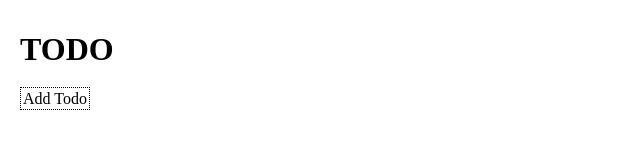
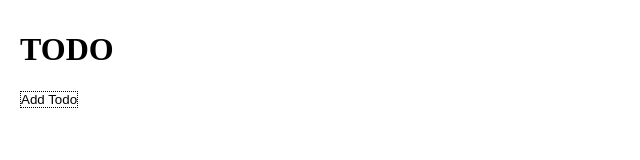
Before and after one commit to mooreolith/todo, a plain HTML site: page index.html in a window 1280 px wide. Shown: the full height of the page, 0-640 px from the left. Drawn offline with Linux system fonts and the light colour scheme.

Commit message:
Changed  #add-button froom anchor back to button, included styling to make it look like link.

```diff
--- a/index.css
+++ b/index.css
@@ -35,12 +35,18 @@ ul#todos {
   content: '  ';
 }
 
-a#add-button {
+button#add-button {
   padding: 2px;
   border: 1px dotted black;
+
+  background: none!important;
+  padding: 0!important;
+  font-family: arial, sans-serif;
+  color: black;
+  cursor: pointer;
 }
 
-a#add-button:hover {
+button#add-button:hover {
   border: 1px solid black;
 }
 
--- a/index.html
+++ b/index.html
@@ -9,7 +9,7 @@
     <h1>TODO</h1>
     <output id="error"></output>
     <div class=app">
-      <a id="add-button" onclick="onAddButtonClick">Add Todo</a>
+      <button id="add-button" onclick="onAddButtonClick">Add Todo</button>
       <br>
       <ul id="todos">
         <!--
```
